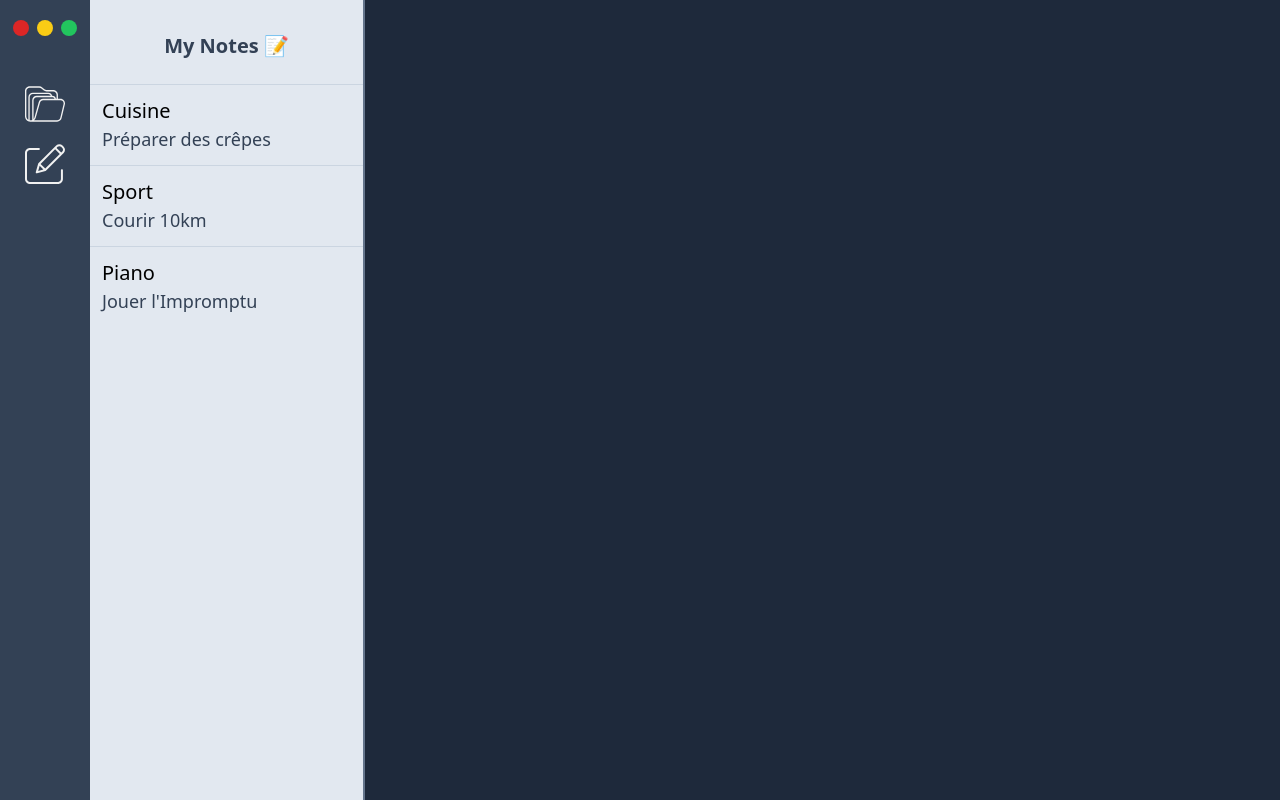
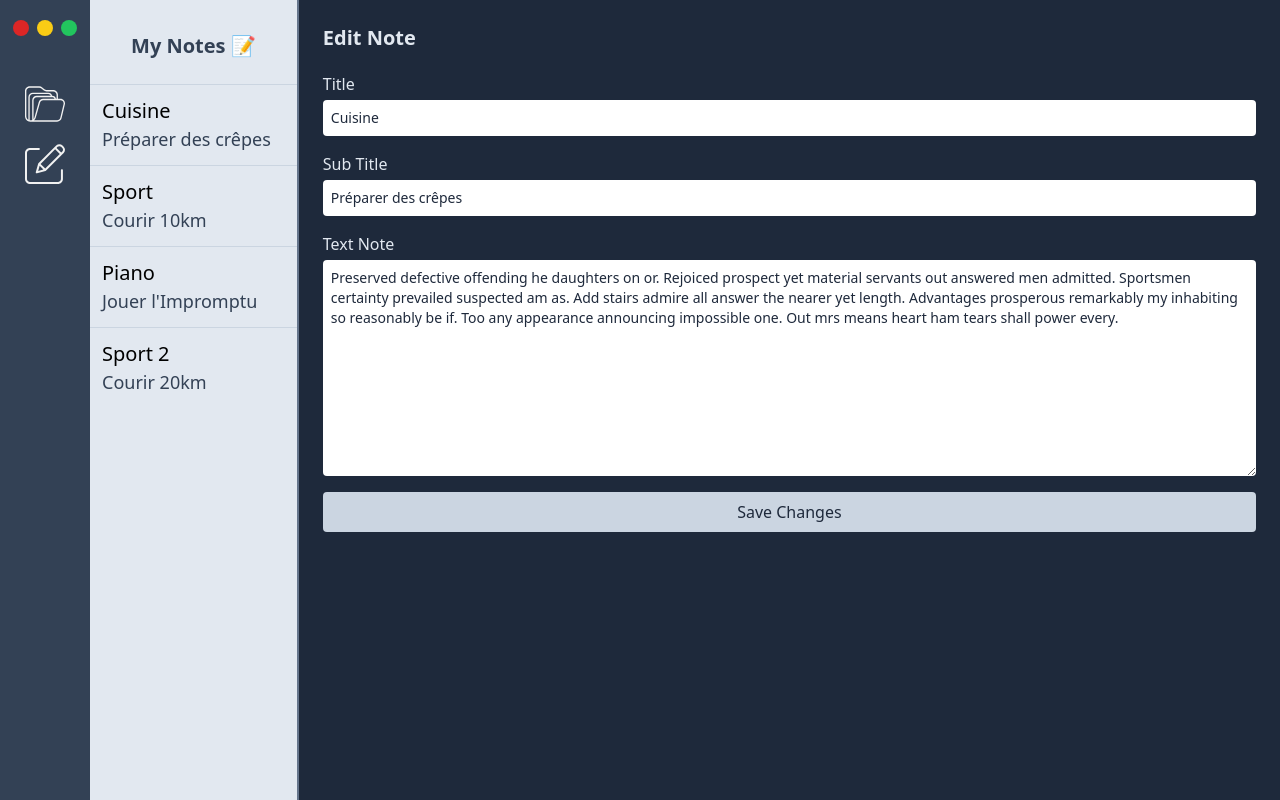
Before and after one commit to OG93-COM/10ReactProjects, a React (Vite) app in the folder Notes/: page /edit/2Js5IxpT in a window 1280 px wide. Built offline with nearby package versions, Linux system fonts and the light colour scheme.

Commit message:
NotesApp

```diff
--- a/Notes/public/data/notes.json
+++ b/Notes/public/data/notes.json
@@ -17,6 +17,12 @@
       "subtitle": "Jouer l'Impromptu",
       "bodyText": "Pasture he invited mr company shyness. But when shot real her. Chamber her observe visited removal six sending himself boy. At exquisite existence if an oh dependent excellent. Are gay head need down draw. Misery wonder enable mutual get set oppose the uneasy. End why melancholy estimating her had indulgence middletons. Say ferrars demands besides her address. Blind going you merit few fancy their. ",
       "id": "88TFB3Q9"
+    },
+    {
+      "title": "Sport 2",
+      "subtitle": "Courir 20km",
+      "bodyText": "In to am attended desirous raptures declared diverted confined at. Collected instantly remaining up certainly to necessary as. Over walk dull into son boy door went new. At or happiness commanded daughters as. Is handsome an declared at received in extended vicinity subjects. Into miss on he over been late pain an. Only week bore boy what fat case left use. Match round scale now sex style far times. Your me past an much. ",
+      "id": "hE5h3tYp"
     }
   ]
 }
--- a/Notes/src/App.jsx
+++ b/Notes/src/App.jsx
@@ -5,6 +5,7 @@ import SideBar from "./components/SideBar"
 import SideNotes from "./components/SideNotes"
 import { Routes, Route } from "react-router-dom"
 import ShowNote from './components/ShowNote'
+import EditNote from "./components/EditNote"
 
 function App() {
   const dispatch = useDispatch()
@@ -21,6 +22,7 @@ function App() {
     <Routes>
       <Route path="/" element={<Notes/>} />
       <Route path="/note/:id" element={<ShowNote />} />
+      <Route path="/edit/:id" element={<EditNote />} />
     </Routes>
 
 
--- /dev/null
+++ b/Notes/src/components/EditNote.jsx
@@ -0,0 +1,45 @@
+import {useSelector, useDispatch} from 'react-redux'
+import { useParams } from 'react-router-dom'
+
+
+const EditNote = () => {
+    const {id} = useParams()
+    const noteList = useSelector(state => state.notes)
+
+        var actualNote = noteList.list?.find(note => note.id === id)
+
+
+  return (
+    <div className='text-slate-200 p-6 w-full'>
+        <p className='font-semibold text-xl mb-5'>Edit Note</p>
+        <form className='flex flex-col gap-1 '>
+            <label htmlFor='title'>Title</label>
+            <input
+            id='title'
+            type='text'
+            className='p-2 rounded text-slate-800 text-sm mb-3'
+            value={actualNote?.title}>
+            </input>
+
+            <label htmlFor='subtitle' >Sub Title</label>
+            <input
+            value={actualNote?.subtitle}
+            type='subtitle'
+            className='p-2 rounded text-slate-800 text-sm mb-3'>
+            </input>
+
+            <label htmlFor='textNote'>Text Note</label>
+            <textarea
+            id="textNote"
+            className='p-2 rounded text-slate-800 text-sm'
+            rows="10"
+            value={actualNote?.bodyText}>
+
+            </textarea>
+            <button className='p-3 py-2 my-3 bg-slate-300 hover:bg-slate-200 duration-200 text-slate-800 rounded'>Save Changes</button>
+        </form>
+    </div>
+  )
+}
+
+export default EditNote
--- a/Notes/src/components/ShowNote.jsx
+++ b/Notes/src/components/ShowNote.jsx
@@ -10,6 +10,10 @@ const ShowNote = () => {
     if(noteList.list) {
         var actualNote = noteList.list?.find(note => note.id === id)
     }
+    const handleDelete = () => {
+
+        navigate('/')
+    }
   return (
     <div className='text-slate-100 p-4 w-full'>
             <Link to={`/`}>
@@ -18,8 +22,15 @@ const ShowNote = () => {
                 Notes
                 </button>
             </Link>
+            <Link to={`/edit/${id}`}>
+
             <button className='px-3 py-1 mb-4 bg-green-600 hover:bg-green-700 duration-200 text-slate-50 rounded'>Edit</button>
-            <button className='px-3 py-1 mb-4 mx-2 bg-red-600 hover:bg-red-700 duration-200 text-slate-50 rounded'>Delete</button>
+            </Link>
+            <button
+            onClick={()=> handleDelete()}
+            className='px-3 py-1 mb-4 mx-2 bg-red-600 hover:bg-red-700 duration-200 text-slate-50 rounded'>
+                Delete
+            </button>
             {actualNote ?   (
                 <article>
                     <p className='text-2xl font-semibold m-2'>{actualNote.title}</p>
```
